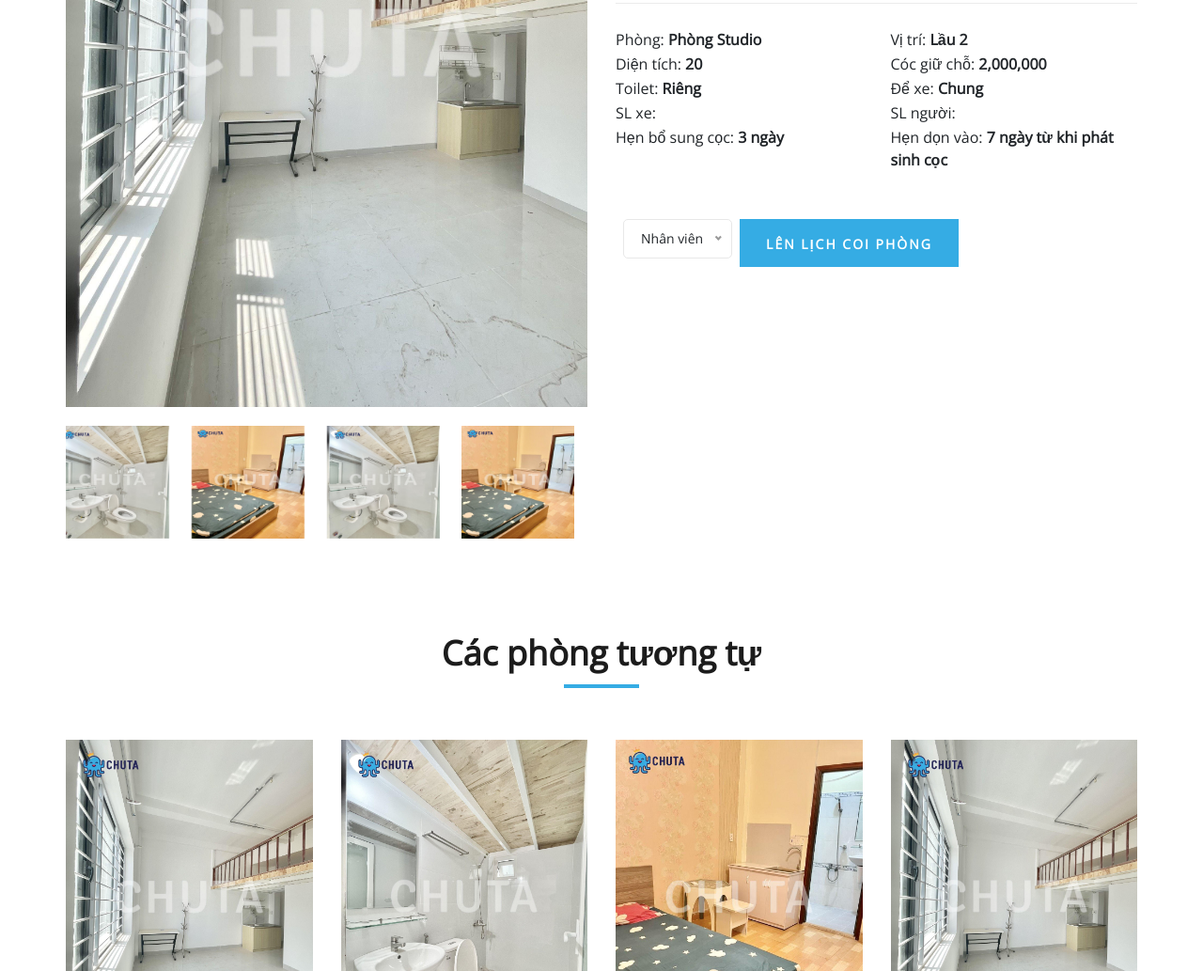
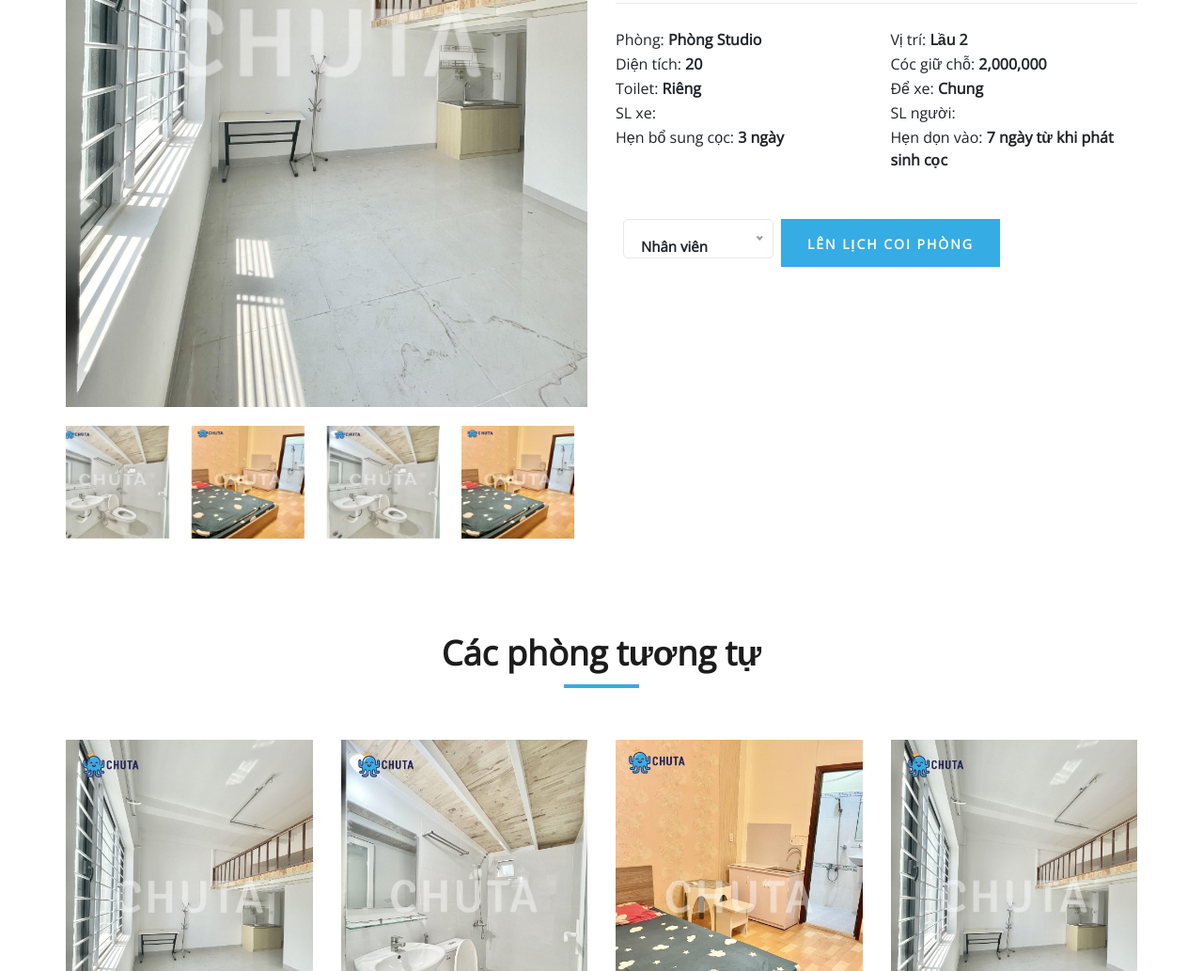
Before and after one commit to truongsut21/WebCHUTA, a plain HTML site: page shop-details.html in a window 1280 px wide. Shown: the part 675-1708 px from the top of the page at 94% size. Drawn offline with nearby package versions, Linux system fonts and the light colour scheme.

Commit message:
sửa danh sách nhân viên

```diff
--- a/css/style.css
+++ b/css/style.css
@@ -158,7 +158,16 @@ ol {
 }
 
 /* buttons */
-
+.select_nv{
+	width: 10rem;
+	display: inline-block;
+	font-size: 15px;
+
+	font-weight: 700;
+	/* letter-spacing: 2px; */
+	/* padding-bottom: 10px; */
+	margin-bottom: 10px;
+}
 .primary-btn {
 	display: inline-block;
 	font-size: 14px;
--- a/shop-details.html
+++ b/shop-details.html
@@ -325,7 +325,7 @@
                         </div>
 
 
-                        <select class="select select_nv mx-2 ">
+                        <select class="select btn btn-lg select_nv mx-2 ">
                             <option value="1">Nhân viên   </option>
                             <option value="1">One</option>
                             <option value="2">Two</option>
```
